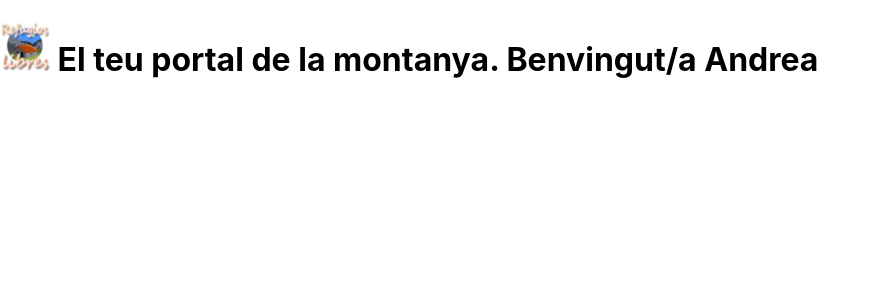
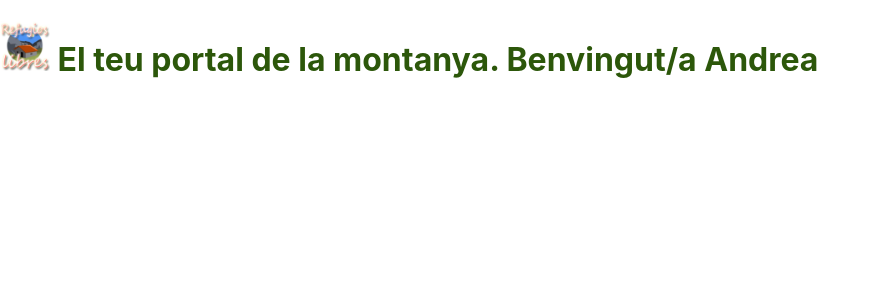
Before and after one commit to Andreabcm/react_app_prova, a React (Create React App) app: page / in a window 1280 px wide. Shown: the top 300 px of the page, without its empty margins (0-879 px from the left). Built offline with nearby package versions, Linux system fonts and the light colour scheme.

Commit message:
important arxiu d'estils locals, al component Header

```diff
--- a/src/components/Header.css
+++ b/src/components/Header.css
@@ -1,3 +1,3 @@
 .salutacio {
-    color: rgb(24, 48, 6);
+    color: rgb(44,87,10);
 }
--- a/src/components/Header.js
+++ b/src/components/Header.js
@@ -1,4 +1,5 @@
 import React, { Component } from 'react';
+import './Header.css';
 import logo from '../img/qx7jYSYm_400x400 (1).jpg';
 import Salutacio from './Salutacio.js';
 
@@ -7,9 +8,9 @@ class Header extends Component{
     render(){
         var usuari = "Andrea";
         return(
-            <h1><img src={logo} height="50px"/> El teu portal de la montanya. <Salutacio nick={usuari}/></h1>
+            <h1 className="salutacio"><img src={logo} height="50px" alt=""/> El teu portal de la montanya. <Salutacio nick={usuari}/></h1>
         )
     }
 }
 
-export default Header
+export default Header;
```
